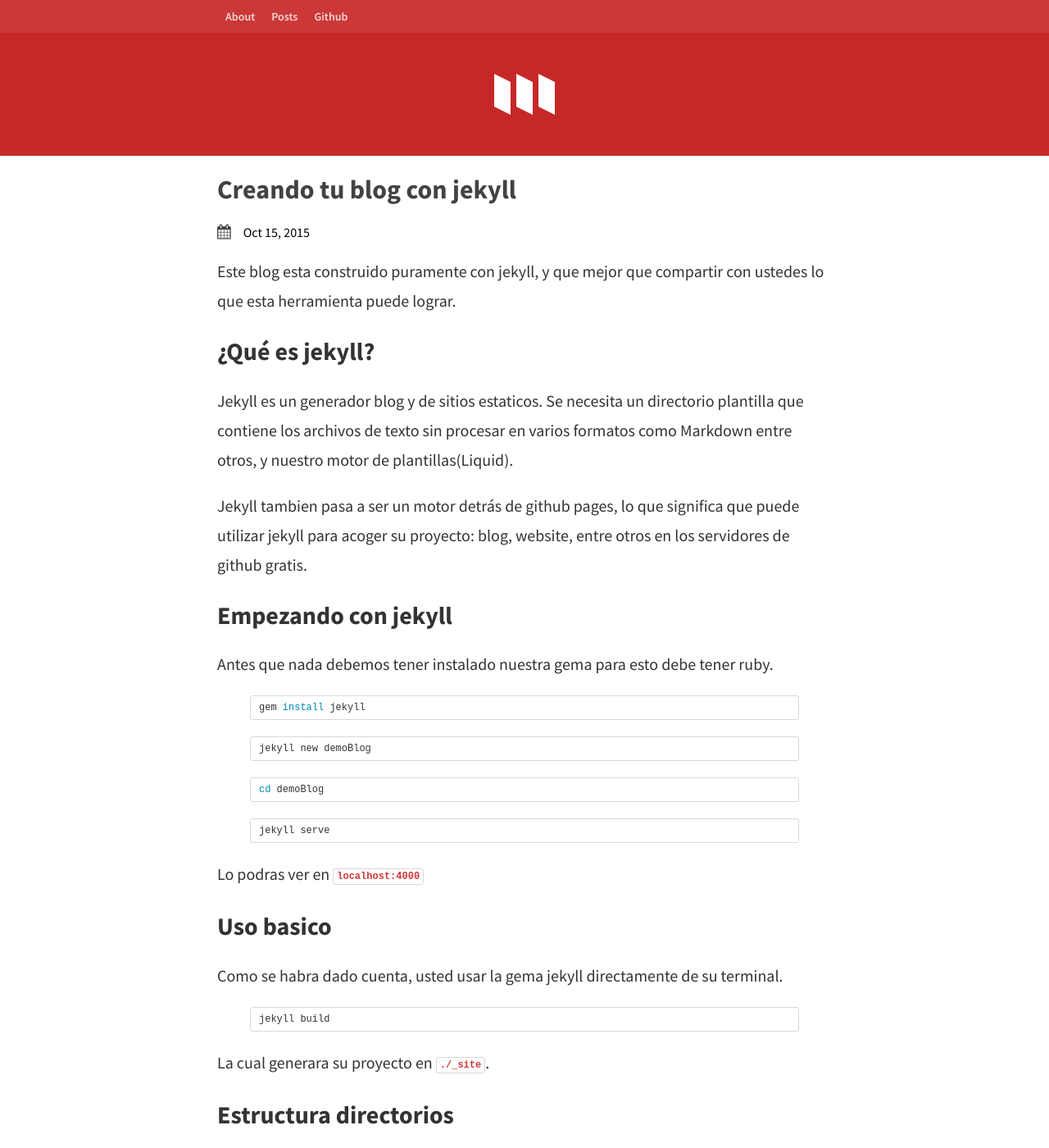
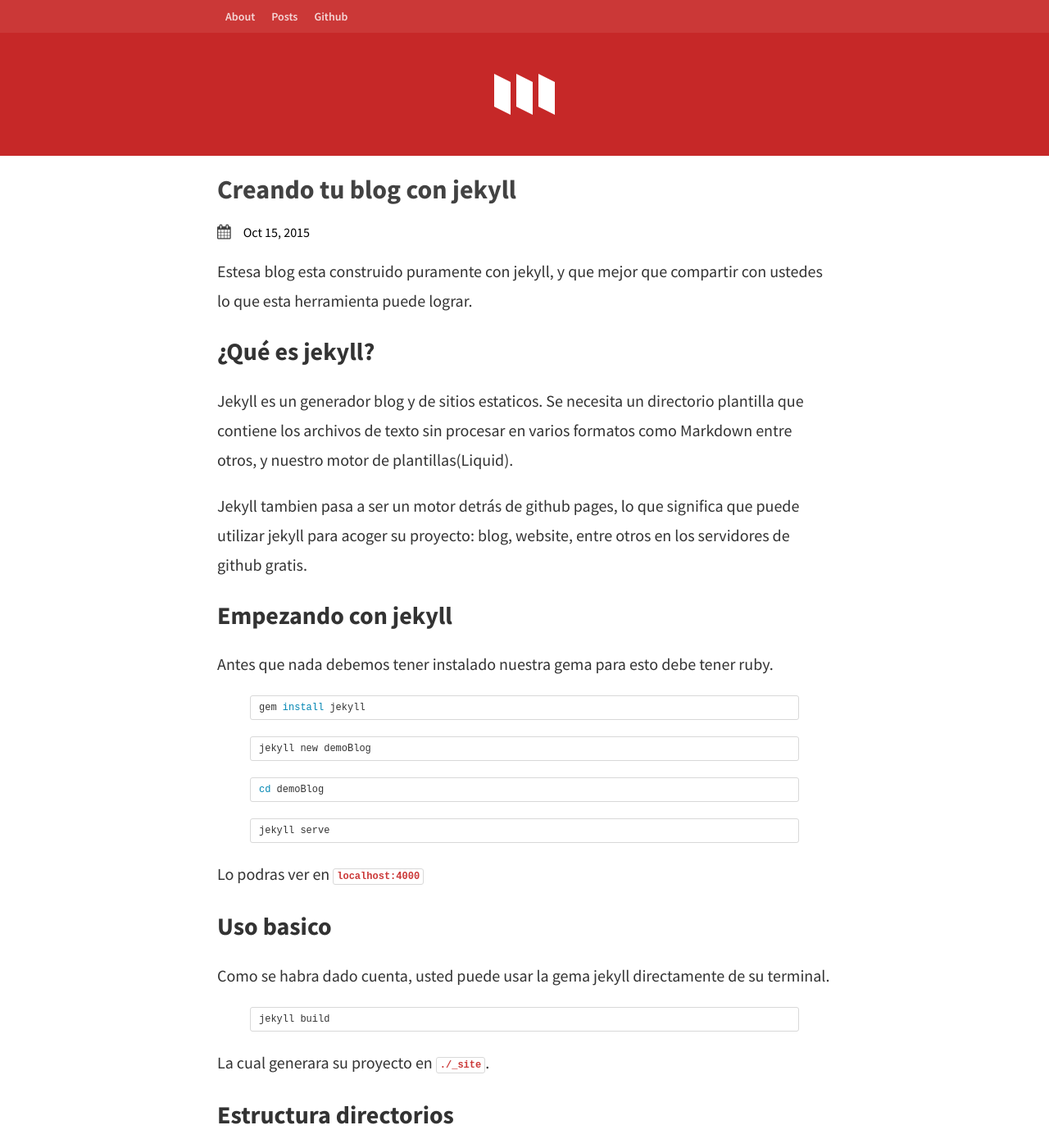
Before and after one commit to wilsson/wilsson.github.io, a Jekyll site: the page built from _posts/2015-10-15-creando-tu-blog-con-jekyll.markdown, in a window 1280 px wide and 1400 px high. Shown: the whole window at 82% size. Built offline with Jekyll 4.4.1, drawn with Linux system fonts in a browser that asks for light colours; nearby versions of some CDN libraries.

Commit message:
chore(posts):agregando nuevos posts

```diff
--- a/_layouts/page.html
+++ b/_layouts/page.html
@@ -1,10 +1,10 @@
 ---
 layout: default
 ---
-<header class="m-headerPost">
+<header class="m-headerPoste">
 <h1 class="a-titlePost">{{ page.title }}</h1>
 </header>
 
-<article class="a-articlePost">
+<article class="a-articlePostes">
 {{ content }}
 </article>
--- a/_posts/2015-10-15-creando-tu-blog-con-jekyll.markdown
+++ b/_posts/2015-10-15-creando-tu-blog-con-jekyll.markdown
@@ -2,8 +2,9 @@
 layout: post
 title: Creando tu blog con jekyll
 permalink: creando-tu-blog-con-jekyll
+categories: blog
 ---
-Este blog esta construido puramente con jekyll, y que mejor que compartir con ustedes lo que esta herramienta puede lograr.
+Estesa blog esta construido puramente con jekyll, y que mejor que compartir con ustedes lo que esta herramienta puede lograr.
 
 ## ¿Qué es jekyll?
 Jekyll es un generador blog y de sitios estaticos. Se necesita un directorio plantilla que contiene los archivos de
@@ -29,7 +30,7 @@
 Lo podras ver en **localhost:4000**
 
 ## Uso basico
-Como se habra dado cuenta, usted usar la gema jekyll directamente de su terminal.
+Como se habra dado cuenta, usted puede usar la gema jekyll directamente de su terminal.
 {% highlight Bash %}
 jekyll build
 {% endhighlight %}
--- /dev/null
+++ b/_posts/2015-11-8-patron-protoype-en-javascript.markdown
@@ -0,0 +1,5 @@
+---
+layout: post
+title: Patrón prototype en javascript
+---
+El patron prototype en javascript.
```
